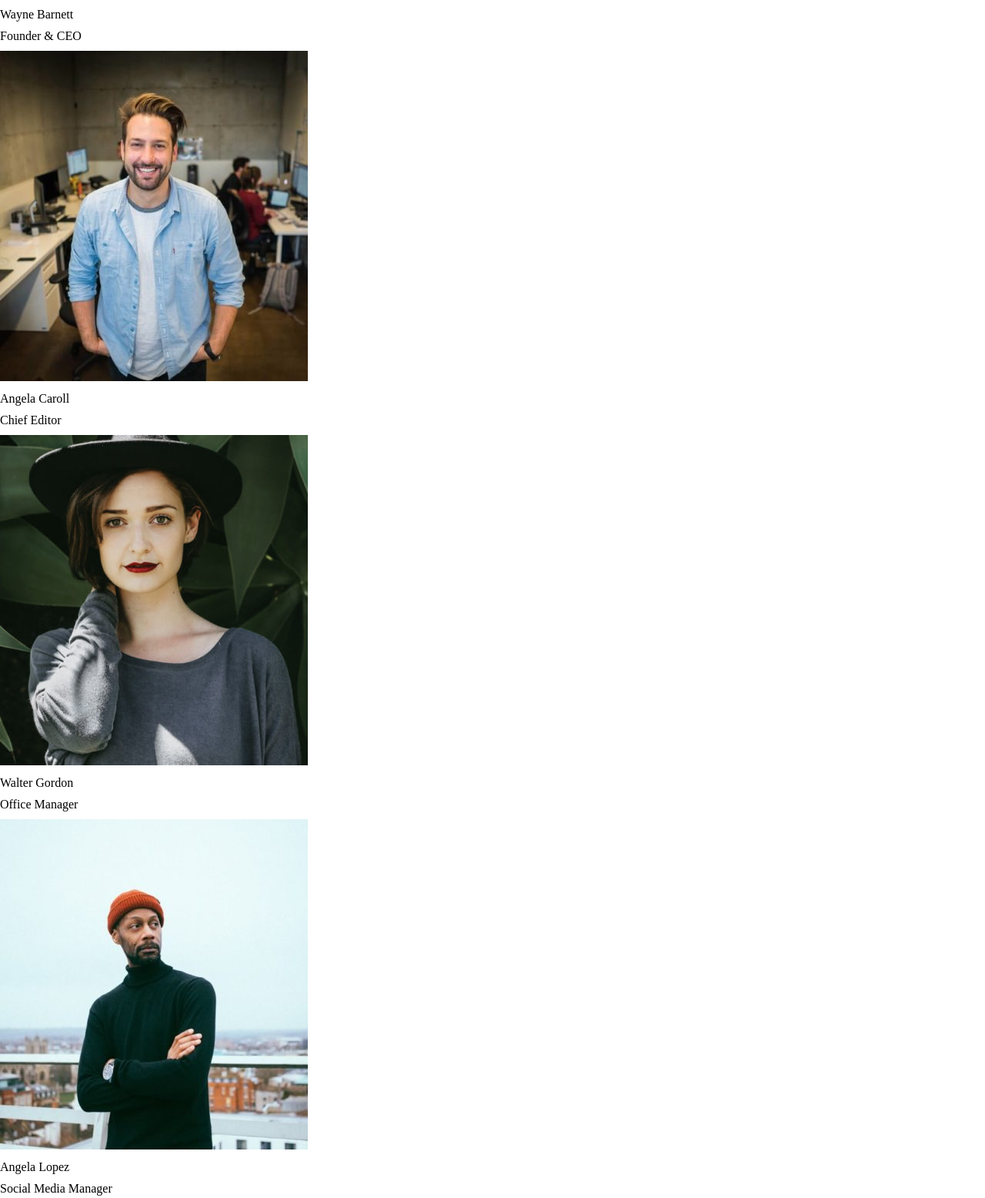
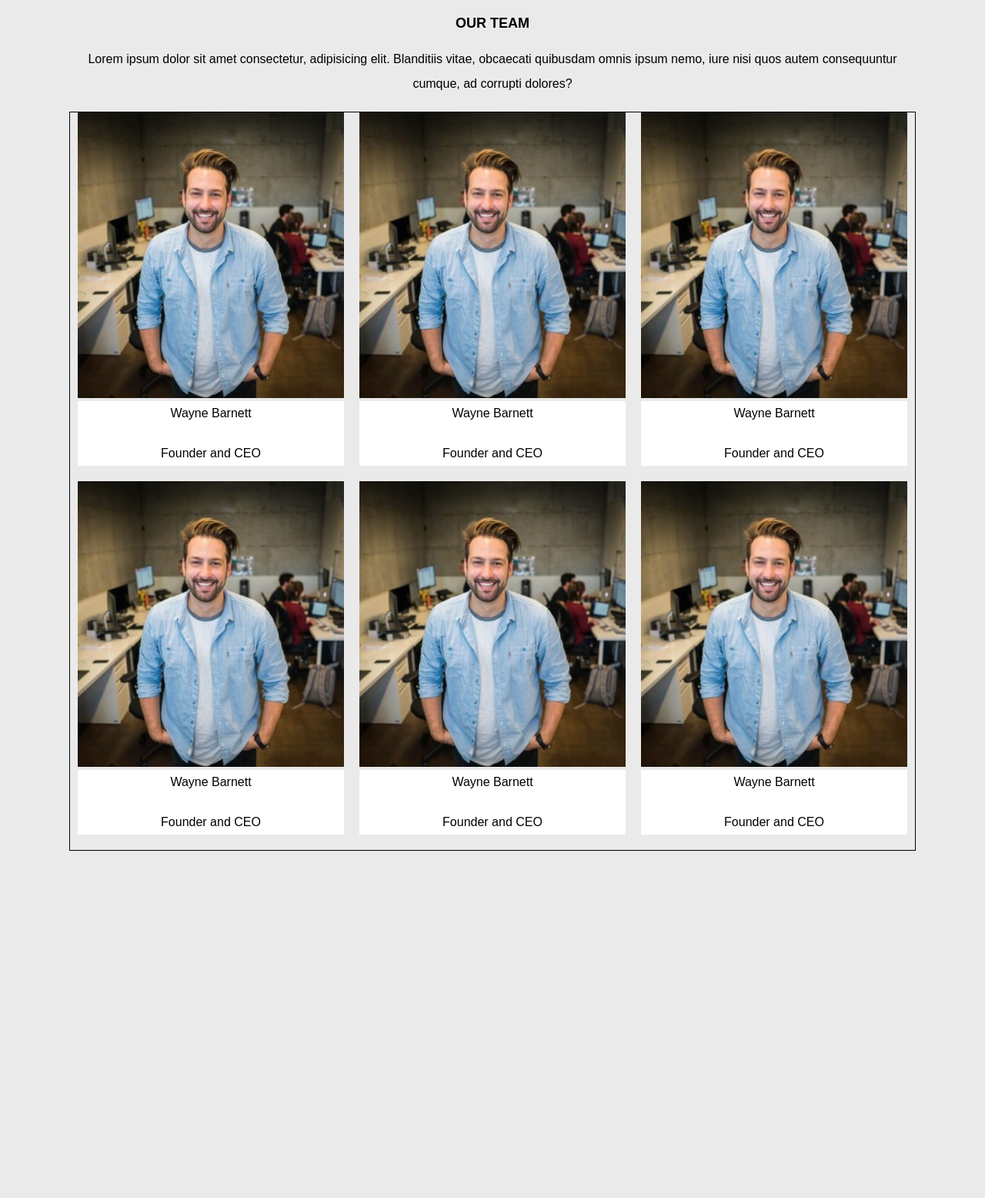
Before and after one commit to Polvere243/js-our-team, a plain HTML site: page index.html in a window 1280 px wide. Shown: the top 1556 px of the page at 77% size. After the commit the page ends 1105 px from the top, so only its background shows below. Drawn offline with Linux system fonts and the light colour scheme.

Commit message:
hardcoded some cols to test the css instructions

```diff
--- a/css/style.css
+++ b/css/style.css
@@ -3,7 +3,36 @@
     margin: 0;
     padding: 0;
     box-sizing: border-box;
+    font-family: Arial;
 }
+
+/* generici */
+
+.title{
+    text-align: center;
+}
+
+h1{
+    font-size: 18px;
+    margin: 20px 0 20px 0;
+}
+
+p{
+    margin-bottom: 20px;
+    line-height: 2;
+}
+
+.col{
+    max-width: calc(100% / 3);
+}
+
+img{
+    max-width: 100%;
+}
+
+
+
+/* primo bonus */
 
 .list{
     list-style-type: none;
@@ -12,3 +41,33 @@
 li{
     margin-top: 10px;
 }
+
+/* secondo bonus */
+
+body{
+    background-color: rgb(235, 234, 234);
+
+}
+
+main{
+    text-align: center;
+    max-width: 1080px;
+    margin: 0 auto;
+}
+
+
+figcaption{
+    background-color: white;
+}
+
+.row {
+    margin: 0 -10px;
+    display: flex;
+    flex-wrap: wrap;
+    align-content: flex-start;
+    border: 1px solid black;
+}
+
+.col {
+    padding: 0 10px;
+}
--- a/index.html
+++ b/index.html
@@ -11,9 +11,86 @@
         <script src="js/function.js"></script>
     </head>
     <body>
-        <section>
+        <main>
+            <!-- creo un contenitore per il titolo e una frase introduttiva -->
+            <div class="title">
+                <h1><strong>OUR TEAM</strong></h1>
+                <p>Lorem ipsum dolor sit amet consectetur, adipisicing elit. Blanditiis vitae, obcaecati quibusdam omnis ipsum nemo, iure nisi quos autem consequuntur cumque, ad corrupti dolores?</p>
+            </div>
+            <section class="container">
+                <div class="row">
+                    <div class="col">
+                        <div class="card">
+                            <figure>
+                                <img src="img/wayne-barnett-founder-ceo.jpg" alt="">
+                                <figcaption>
+                                    <p>Wayne Barnett</p>
+                                    <p>Founder and CEO</p>
+                                </figcaption>
+                            </figure>
+                        </div>
+                    </div>
+                    <div class="col">
+                        <div class="card">
+                            <figure>
+                                <img src="img/wayne-barnett-founder-ceo.jpg" alt="">
+                                <figcaption>
+                                    <p>Wayne Barnett</p>
+                                    <p>Founder and CEO</p>
+                                </figcaption>
+                            </figure>
+                        </div>
+                    </div>
+                    <div class="col">
+                        <div class="card">
+                            <figure>
+                                <img src="img/wayne-barnett-founder-ceo.jpg" alt="">
+                                <figcaption>
+                                    <p>Wayne Barnett</p>
+                                    <p>Founder and CEO</p>
+                                </figcaption>
+                            </figure>
+                        </div>
+                    </div>
+                    <div class="col">
+                        <div class="card">
+                            <figure>
+                                <img src="img/wayne-barnett-founder-ceo.jpg" alt="">
+                                <figcaption>
+                                    <p>Wayne Barnett</p>
+                                    <p>Founder and CEO</p>
+                                </figcaption>
+                            </figure>
+                        </div>
+                    </div>
+                    <div class="col">
+                        <div class="card">
+                            <figure>
+                                <img src="img/wayne-barnett-founder-ceo.jpg" alt="">
+                                <figcaption>
+                                    <p>Wayne Barnett</p>
+                                    <p>Founder and CEO</p>
+                                </figcaption>
+                            </figure>
+                        </div>
+                    </div>
+                    <div class="col">
+                        <div class="card">
+                            <figure>
+                                <img src="img/wayne-barnett-founder-ceo.jpg" alt="">
+                                <figcaption>
+                                    <p>Wayne Barnett</p>
+                                    <p>Founder and CEO</p>
+                                </figcaption>
+                            </figure>
+                        </div>
+                    </div>
 
-        </section>
+
+
+            </section>
+
+        </main>
         <script src="js/script.js"></script>
     </body>
 </html>
--- a/js/script.js
+++ b/js/script.js
@@ -41,11 +41,11 @@ for (let i = 0; i < teamMembers.length; i++) {
     console.log(teamMembers[i]);
 } */
 
-for (let i = 0; i < teamMembers.length; i++) {
+/* for (let i = 0; i < teamMembers.length; i++) {
     const member = teamMembers[i];
     console.log(member);
     const {fullname, role, image} = member;
     console.log(fullname, role, image);
     createList();
 
-}
+} */
```
